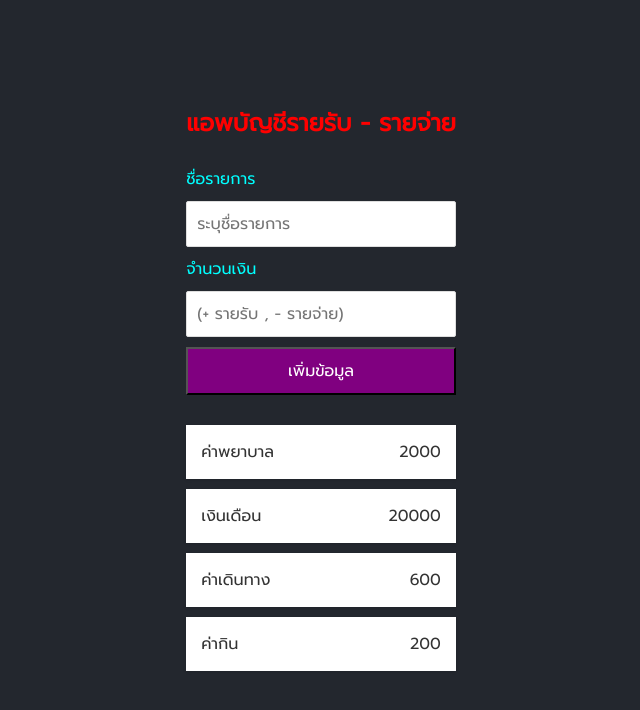
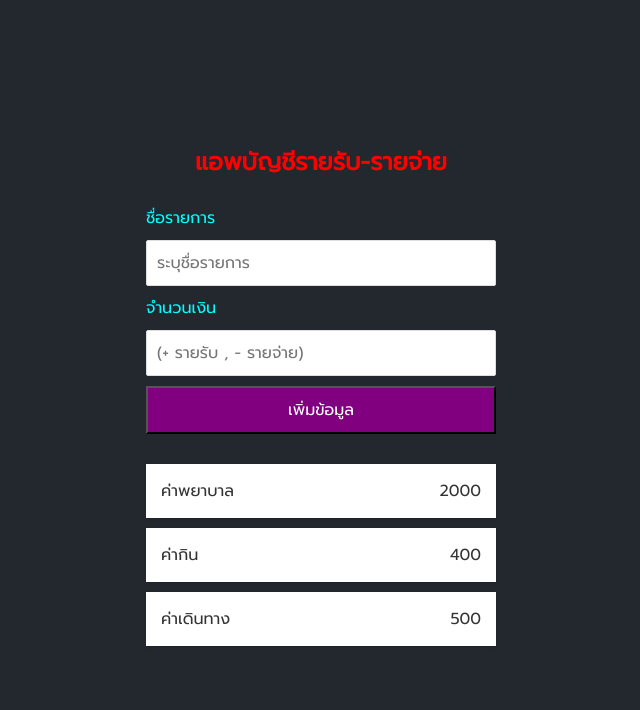
Before and after one commit to notnapat/Not-React-Test, a React (Create React App) app: page / in a window 1280 px wide. Shown: the top 710 px of the page, without its empty margins (319-959 px from the left). Built offline with nearby package versions, Linux system fonts and the light colour scheme.

Commit message:
App.js Pull + Push 1-16

```diff
--- a/src/App.js
+++ b/src/App.js
@@ -2,8 +2,35 @@
 import Transaction from "./components/Transaction"
 import './App.css'
 import FormComponent from "./components/FormComponent"
+import { useState} from "react"  // App.js P , P 13
+function App() {
+      const design = {color:"red" , textAlign:"center" , fontSize:'1.5rem'}
 
-// ค่า props
+      // App.js  Pull Push 1-16 รับส่งข้อมูลระหว้าง component ลูก ผ่าน  App.js (compo แม่)
+
+      const initdata = [                                                         // App.js P , P 1่
+            {id:1,title: "ค่าพยาบาล" ,amount:2000},                 //1
+            {id:2,title: "ค่ากิน" ,amount:400},                            //1
+            {id:3,title: "ค่าเดินทาง" ,amount:500}                        //1
+      ]
+
+      const [items,setItems] = useState(initdata ) //App.js P , P 14 ข้อมูลใหม่ + usestate ข้อมูลเก่า
+      const onAddNewItem = (newItem) =>{    // App.js P , P 12  ข้อมูลจาก FormComponent.js (itemData) พร้อมใช้งาน
+            setItems((prevItem)=>{                        // App.js P , P  15 รวมข้อมูลใหม่ และเก่า ไว้ใน usestate เตรียมไปใช้งานต่อ
+                  return [newItem,...prevItem]           //App.js P , P  15
+            })
+      }
+return (
+      <div className="container">
+            <h1 style={design}>แอพบัญชีรายรับ-รายจ่าย</h1>
+            <FormComponent onAddItem = {onAddNewItem}/> { //App.js P , P 11 รับค่ามาจาก FormComponent.js 'onAddItem'
+            /* Transaction items = initdata/  //  App.js P , P 2  ข้อมุลเก่า   ส่ง props ตัวแปล initData กลับไป Transaction.js */}
+            <Transaction items = {items}/>  { /*//  App.js P  , P 16 , 2  ทั้งแสดงใหม่ใน input  และ ส่ง props ตัวแปล initData กลับไป Transaction.js */}
+      </div>
+)
+}
+
+// ค่า props   (การดึง รีบ ส่ง ข้อมูล)
 
  //  Type .3 Transa.js  >  1 , 2 , 5   ;   Item.js >  3, 4 ,;
 
@@ -27,17 +54,17 @@
        //3.2 Transaction.css > Transaction.js
 
 
-function App(){
-    /*Type2 Css =*/  const design = {color:"red",textAlign:"center",fontSize:'1.5rem'}
-      return (
-            <div>
-                  <h1 /*Type2 Css=>*/ style={design} /*Type1 .Css  = style={{color:"red",textAlign:"center",fontSize:'1.5rem'}}*/>แอพบัญชีรายรับ - รายจ่าย</h1>
-                  <FormComponent/>
-                  <Transaction/>
+// function App(){
+//     /*Type2 Css =*/  const design = {color:"red",textAlign:"center",fontSize:'1.5rem'}
+//       return (
+//             <div>
+//                   <h1 /*Type2 Css=>*/ style={design} /*Type1 .Css  = style={{color:"red",textAlign:"center",fontSize:'1.5rem'}}*/>แอพบัญชีรายรับ - รายจ่าย</h1>
+//                   <FormComponent/>
+//                   <Transaction/>
 
-            </div>
-      )
-}
+//             </div>
+//       )
+// }
 
 
 // // สร้างComponent และนำมาใช้งาน
--- a/src/components/FormComponent.js
+++ b/src/components/FormComponent.js
@@ -1,9 +1,9 @@
 import './FormComponent.css'
 import {useState} from 'react'
+import { v4 as uuidv4 } from 'uuid'    // App.js P , P 7
 
 
-
-const FormComponent = () => {
+const FormComponent = (props) => {   // App.js P , P 9  สร้าง    (props) เพื่อจะส่งข้อมูลกลับไป App.js
 
 // Hook and state     ดึงค่าใน input มาใช้งานต่อ และ แสดงผล  1-6
       const [/* title ใช่แสดงข้อมูล*/  title,     /*setTitleใช้ดึงข้อมูล*/   setTitle] = useState('')  // H and S  1 เก็บค่าที่พิมพ์  จาก inputTitle
@@ -26,10 +26,12 @@
       event.preventDefault()  // ค้างการแสดง console ไว้ ไม่ให้รี
       // console.log("save complete")
       const itemData = {             //  H and S 3 รวมค่าพร้อมแสดง
+            id:uuidv4(),                              //App.js P , P 8
             title:title,
             amount:Number(amount)
       }
-console.log (itemData) //  H  and  S   4    // แสดงค่าของ usestate  ที่รับค่ามาแล้ว
+// console.log (itemData) //  H  and  S   4    // แสดงค่าของ usestate  ที่รับค่ามาแล้ว
+props.onAddItem(itemData) // App.js P , P 10 ส่งข้อมูล กลับไป App.js  (onAppItem)
 setTitle('')  // H and S 5 เปลี่ยนค่าที่แสดง หลังจาก แสดง usestate ,ตกลง , บันทึก
 setAmount(0)
 }
--- a/src/components/Transaction.js
+++ b/src/components/Transaction.js
@@ -1,28 +1,37 @@
 import './Transaction.css'
 import Item from "./Item"
-import { v4 as uuidv4 } from 'uuid'
-
-const Transaction = () => {
-
-      // loop  '.map'  and 'unique key'  and 'uuid' สุ่ม key and  Item.js 'PropsTypes' เตือนการระบุค่าข้อมูลให้ถูก และ ค่าว่าง
-      const data = [
-
-            { /*ตั้ง id or key เอง = > id: 1,*/  title: "ค่าพยาบาล", amount: 2000 },
-            { title: "เงินเดือน", amount: 20000},
-            { title: "ค่าเดินทาง", amount: 600 },
-            { title: "ค่ากิน", amount:200 }
-      ]
 
 
+const Transaction = (props) => { // App.js P , P 3 ตั้งเพื่อจะดึงค่า (props)
+
+      const { items } = props  //App.js P , P 4  รับค่า - ดึงค่า มาจากApp.js { items } = props
       return (
             <ul className="item-list">
-                  {data.map((element) => {
-             /* แบบเต็ม */       return <Item title={element.title} amount={element.amount} /*แบบตั้ง id or key เอง key={element.id}*/ key = {uuidv4()} />
-                        // /*แบบย่อ*/        return <Item {...element} /*แบบตั้ง id or key เอง key={element.id}*/  key = {uuidv4()}/>
+                  {items.map((element) => {           // App.js P , P 5 map ค่า items
+                        return <Item {...element} key={element.id} />  // App.js P , P 6 เปลี่ยน key เป็น .id
                   })}
             </ul>
       )
 }
+//       // loop  '.map'  and 'unique key'  and 'uuid' สุ่ม key and  Item.js 'PropsTypes' เตือนการระบุค่าข้อมูลให้ถูก และ ค่าว่าง
+//       const data = [
+
+//             { /*ตั้ง id or key เอง = > id: 1,*/  title: "ค่าพยาบาล", amount: 2000 },
+//             { title: "เงินเดือน", amount: 20000},
+//             { title: "ค่าเดินทาง", amount: 600 },
+//             { title: "ค่ากิน", amount:200 }
+//       ]
+
+
+//       return (
+//             <ul className="item-list">
+//                   {data.map((element) => {
+//              /* แบบเต็ม */       return <Item title={element.title} amount={element.amount} /*แบบตั้ง id or key เอง key={element.id}*/ key = {uuidv4()} />
+//                         // /*แบบย่อ*/        return <Item {...element} /*แบบตั้ง id or key เอง key={element.id}*/  key = {uuidv4()}/>
+//                   })}
+//             </ul>
+//       )
+// }
 
 // //Type .2 props , Type.3 , Type.4
 //     const data = [
```
